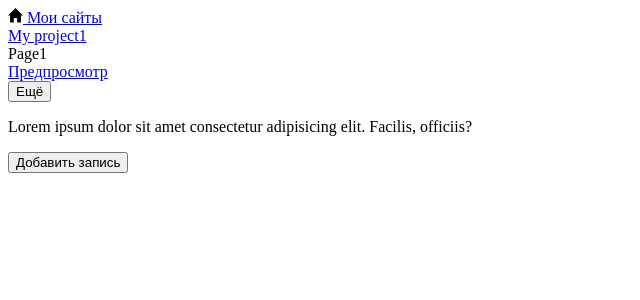
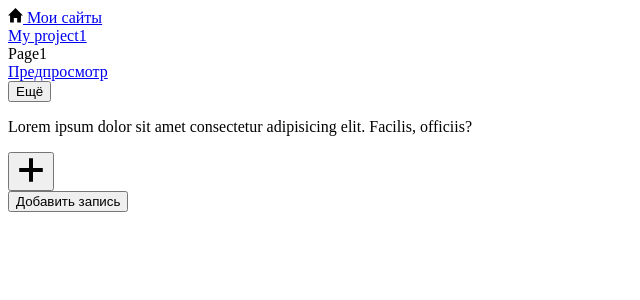
Before and after one commit to milevsky76/tilda-ilya, a Vue app: page /project/0/page/0/edit in a window 1280 px wide. Shown: the top 300 px of the page, without its empty margins (0-640 px from the left). Built offline with nearby package versions, Linux system fonts and the light colour scheme; sample sign-in values are in the browser's storage; the HTML template or start-up script is replaced by a standard one.

Commit message:
Added insert after button

```diff
--- a/src/assets/scss/components/page-edit-view/_page-edit-view.scss
+++ b/src/assets/scss/components/page-edit-view/_page-edit-view.scss
@@ -1,4 +1,5 @@
-.page-edit {}
+.page-edit {
+}
 
 .page-edit__middle-button {
   text-align: center;
@@ -20,7 +21,7 @@
   &.edit {
     &:hover,
     &:focus {
-      background-color: transparentize($primary-200, .5);
+      background-color: transparentize($primary-200, 0.5);
     }
   }
 }
@@ -49,3 +50,53 @@
     z-index: -1;
   }
 }
+
+.page-block {
+  position: relative;
+
+  &:hover {
+    .page-block__add-block-button {
+      opacity: 0.5;
+    }
+  }
+}
+
+.page-block__add-block-button {
+  position: absolute;
+  z-index: 10;
+
+  display: flex;
+  justify-content: center;
+  align-items: center;
+
+  background-color: $black;
+  color: $white;
+  border: none;
+  opacity: 0;
+
+  transition:
+    background-color $transition-default,
+    opacity $transition-default;
+
+  &:hover {
+    background-color: transparentize($black, 0.2);
+  }
+
+  svg {
+    fill: $white;
+  }
+}
+
+.page-block__add-block-button {
+  $size: 44px;
+  bottom: calc($size / -2);
+  left: 50%;
+  transform: translateX(-50%);
+
+  padding: 10px;
+
+  width: $size;
+  height: $size;
+
+  border-radius: 50%;
+}
--- a/src/components/Generic/PopupLeft.vue
+++ b/src/components/Generic/PopupLeft.vue
@@ -87,6 +87,10 @@ export default {
     pageId: {
       type: String,
       required: true,
+    },
+    beforeBlockIndex: {
+      index: Number,
+      required: false
     }
   },
   emits: {
@@ -103,7 +107,7 @@ export default {
         content: 'Lorem ipsum dolor sit amet consectetur adipisicing elit. Facilis, officiis?'
       }
 
-      usePageBlocksStore().addTextBlock(textBlock)
+      usePageBlocksStore().addTextBlock(textBlock, this.beforeBlockIndex)
     },
     addImageBlock() {
       const imageBlock = {
--- a/src/stores/modules/blocks.js
+++ b/src/stores/modules/blocks.js
@@ -1,9 +1,8 @@
-import {
-  defineStore
-} from 'pinia';
+import { defineStore } from 'pinia';
 
 const defaultState = {
-  blocksTypes: [{
+  blocksTypes: [
+    {
       type: 'text',
       title: 'Текстовые блоки'
     },
@@ -12,12 +11,21 @@ const defaultState = {
       title: 'Обложки'
     }
   ],
-  blocks: [{
-    pageId: 0,
-    id: 0,
-    type: 'text',
-    content: 'Lorem ipsum dolor sit amet consectetur adipisicing elit. Facilis, officiis?'
-  }],
+  blocks: [
+    {
+      pageId: 0,
+      id: 0,
+      type: 'text',
+      content: 'Lorem ipsum dolor sit amet consectetur adipisicing elit. Facilis, officiis?',
+      index: 0
+    }
+  ],
+  // key 0: - is pageId
+  blocksIndexes: {
+    0: {
+      nextIndex: 1
+    }
+  },
   nextId: 1
 };
 
@@ -38,38 +46,81 @@ export const usePageBlocksStore = defineStore({
   },
   getters: {
     getBlocksByPageId: (state) => (pageId) => {
-      return state.blocks.filter(block => block.pageId === pageId);
+      let indexState = state.blocksIndexes[pageId];
+      if (!indexState) {
+        state.blocksIndexes[pageId] = {
+          nextIndex: 0
+        };
+      }
+      return state.blocks.filter((block) => block.pageId === pageId);
     },
     getBlockById: (state) => (id) => {
-      return state.blocks.find(block => block.id === id);
-    },
+      return state.blocks.find((block) => block.id === id);
+    }
   },
   actions: {
     saveState() {
       localStorage.setItem('blocksState', JSON.stringify(this.$state));
     },
-    addTextBlock(textBlock) {
+    addTextBlock(textBlock, beforeBlockId = undefined) {
+      const indexState = getIndex(this, textBlock);
+
+      if (beforeBlockId === undefined) {
+        this.blocks.push({
+          type: 'text',
+          ...textBlock,
+          id: this.nextId++,
+          index: indexState.nextIndex++
+        });
+      } else {
+        const beforeBlock = getBlock(this.blocks, textBlock.pageId, beforeBlockId);
+        const allPageBlocks = this.getBlocksByPageId(textBlock.pageId);
+        allPageBlocks.forEach((block) => {
+          if (block.index > beforeBlock.index) {
+            block.index++;
+          }
+        });
+        this.blocks.push({
+          type: 'text',
+          ...textBlock,
+          id: this.nextId++,
+          index: beforeBlock.index + 1
+        });
+        indexState.newText++;
+      }
+
+      this.saveState();
+    },
+    addImageBlock(imageBlock) {
+      const indexState = getIndex(this, imageBlock);
+
       this.blocks.push({
-        type: 'text',
-        ...textBlock,
-        id: this.nextId++
+        type: 'image',
+        ...imageBlock,
+        id: this.nextId++,
+        index: indexState.nextIndex++
       });
 
       this.saveState();
     },
-    addImageBlock(imageBlock) {
-      this.blocks.push({
-        type: 'image',
-        ...imageBlock,
-        id: this.nextId++
-      });
-
-      this.saveState();
-    },
-    updateTextBlock(index, newText) {
-      this.blocks[index].content = newText;
+    updateTextBlock(pageId, index, newText) {
+      const currentBlock = getBlock(this.blocks, pageId, index);
+      currentBlock.content = newText;
 
       this.saveState();
     }
   }
 });
+
+function getIndex(state, block) {
+  const pageId = block.pageId;
+  return state.blocksIndexes[pageId];
+}
+
+function getBlock(allBlocks, pageId, index) {
+  return allBlocks.find((block) => block.pageId === pageId && block.index === index);
+}
+
+function cloneObject(obj) {
+  return JSON.parse(JSON.stringify(obj));
+}
--- a/src/views/PageEditView.vue
+++ b/src/views/PageEditView.vue
@@ -3,12 +3,14 @@
     <div
       v-for="(block, index) in blocks"
       :key="index"
-      :class="block.type">
+      :class="block.type"
+      class="page-block"
+    >
       <template v-if="block.type === 'text'">
         <div class="block-text edit">
           <p
             contenteditable
-            @input="updateText($event, index)">
+            @input="updateText($event, block.pageId, index)">
               {{ block.content }}
           </p>
         </div>
@@ -21,11 +23,15 @@
             alt="Изображение">
           <p
             contenteditable
-            @input="updateText($event, index)">
+            @input="updateText($event, block.pageId, index)">
               {{ block.content }}
           </p>
         </div>
       </template>
+
+      <button class="page-block__add-block-button" @click="openPopup(block.index)">
+        <svg width="30" height="30" viewBox="0 0 30 30" xmlns="http://www.w3.org/2000/svg" fill="currentColor" role="img" aria-hidden="true"><path d="M26.79 13H17V3.21h-4V13H3.21v4H13v9.79h4V17h9.79v-4z"></path></svg>
+      </button>
     </div>
   </div>
 
@@ -43,6 +49,7 @@
   <PopupLeft
     :isOpen="isPopupOpen"
     :pageId="pageId"
+    :beforeBlockIndex="beforeBlockIndex"
     @close="isPopupOpen = false"/>
 </template>
 
@@ -58,7 +65,8 @@ import PopupLeft from '@/components/Generic/PopupLeft.vue';
 export default {
   data() {
     return {
-      isPopupOpen: false
+      isPopupOpen: false,
+      beforeBlockIndex: undefined
     };
   },
   props: {
@@ -75,9 +83,13 @@ export default {
     PopupLeft, HeaderPage
   },
   methods: {
-    updateText(event, index) {
+    updateText(event, pageId, index) {
       const newText = event.target.textContent.trim()
-      usePageBlocksStore().updateTextBlock(index, newText)
+      usePageBlocksStore().updateTextBlock(pageId, index, newText)
+    },
+    openPopup(index) {
+      this.beforeBlockIndex = index
+      this.isPopupOpen = true
     }
   },
   computed: {
@@ -88,7 +100,8 @@ export default {
       return useProjectsStore().getProjectById(this.pages.projectId);
     },
     blocks() {
-      return usePageBlocksStore().getBlocksByPageId(+this.pageId);
+      const blocks = usePageBlocksStore().getBlocksByPageId(+this.pageId);
+      return JSON.parse(JSON.stringify(blocks.sort((a, b) => a.index - b.index)))
     },
   }
 };
```
Also changed, not shown: src/assets/scss/main.scss (+24 -24 lines), src/stores/modules/projects.js (+7 -8 lines), .prettierrc.json.
